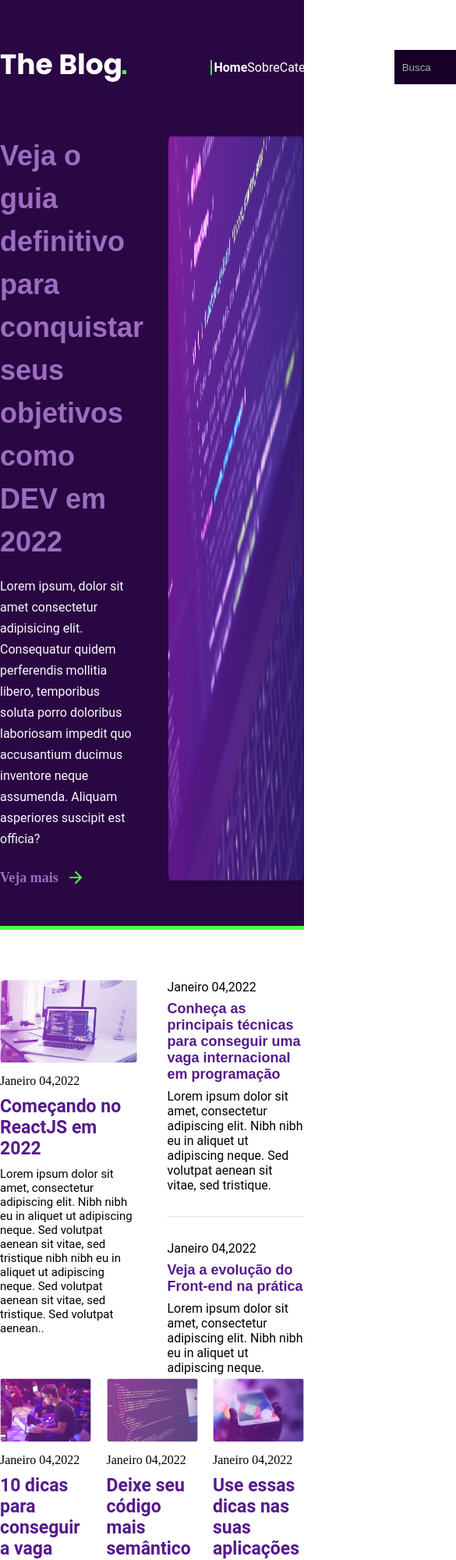
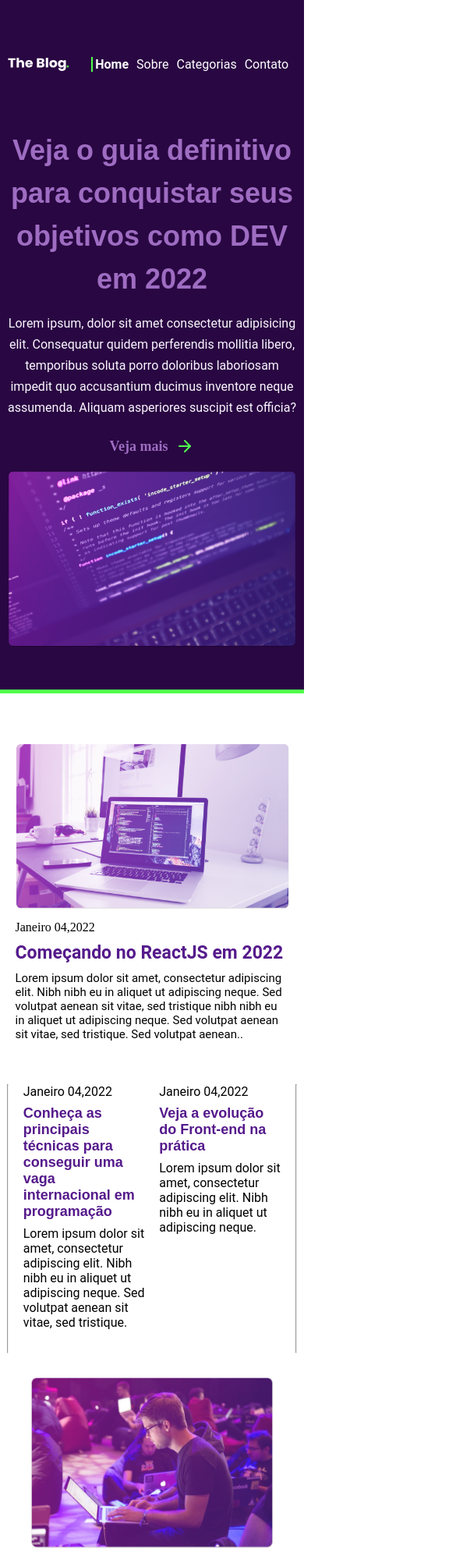
Before and after one commit to GabrielCostaLuiz/Portfolio-Desafios_Rocketseat, a plain HTML site: page RocketBlog/index.html in a window 390 px wide. Shown: the top 2000 px of the page at 78% size, 585 px wide, since content can reach past the window. Drawn offline with Linux system fonts and the light colour scheme.

Commit message:
Site Responsivo
Finalizado

```diff
--- a/RocketBlog/css/index.css
+++ b/RocketBlog/css/index.css
@@ -7,6 +7,10 @@
   padding: 0;
   outline: 0;
   text-decoration: none;
+}
+
+hr {
+  display: none;
 }
 
 html,
@@ -19,7 +23,6 @@ html {
 }
 body {
   font-size: 1.6rem;
-
 }
 
 header {
@@ -40,15 +43,19 @@ nav {
   align-items: center;
 }
 
-nav .logo {
-  padding-right: 10.75rem;
+nav a {
+
+}
+
+nav a .logo {
+  width: 100%;
 }
 
 nav ul {
   list-style: none;
   display: flex;
   justify-content: space-between;
-  width: 33%;
+  width: 40%;
 }
 
 nav ul a {
@@ -69,8 +76,8 @@ nav ul li a:hover {
 
 nav .inputbusca {
   display: flex;
-  width: 30%;
-  padding-left: 10.75rem;
+  width: 21%;
+
 }
 
 nav .inputbusca input {
@@ -93,7 +100,7 @@ nav .inputbusca button {
   background-color: #9e6dc2;
 }
 
-main{
+main {
   padding-bottom: 50px;
 }
 
@@ -165,11 +172,10 @@ section .nulo {
   display: none;
 }
 
-  a h2{
+a h2 {
   font-size: 2.3rem;
 }
 /*  */
-
 
 .card1 {
   display: flex;
@@ -225,11 +231,11 @@ article:first-of-type {
   margin-bottom: 30px;
 }
 
-article:nth-of-type(2){
+article:nth-of-type(2) {
   margin-top: 30px;
 }
 
-hr{
+hr {
   opacity: 30%;
 }
 
@@ -242,3 +248,151 @@ hr{
   max-width: 30%;
   width: 100%;
 }
+
+/* RESPONSIVIDADE */
+
+@media (max-width: 1150px) {
+  nav {
+    justify-content: space-evenly;
+  }
+
+  nav a{
+    padding-right:0 ;
+  }
+
+  nav ul{
+    width: 40%;
+  }
+
+  nav .inputbusca {
+    width: 23%;
+    padding-left: 0;
+  }
+
+  .secteximg {
+    justify-content: space-around;
+  }
+
+  .cards2,
+  .card1 {
+    justify-content: space-around;
+  }
+}
+
+@media (max-width: 1180px) {
+  nav {
+    justify-content: space-evenly;
+  }
+
+  nav .inputbusca {
+    padding-left: 0;
+    width: 21%;
+  }
+
+  nav a {
+    width: 20%;
+    padding-right: 0;
+  }
+
+  .secteximg {
+    flex-direction: column;
+    align-items: center;
+  }
+
+  .textgroup,
+  .imggroup {
+    width: 95% !important;
+    text-align: center;
+  }
+
+  .textgroup {
+    margin-bottom: 20px;
+    display: flex;
+    flex-direction: column;
+    align-items: center;
+  }
+
+  .textgroup .vejamais {
+    text-align: center;
+  }
+
+  .cards2,
+  .card1 {
+    justify-content: space-around;
+  }
+}
+
+@media (max-width: 1100px) {
+  .inputbusca {
+    display: none !important;
+  }
+
+  nav {
+    justify-content: space-around;
+  }
+
+  nav a {
+    display: flex;
+    width: 20%;
+    align-items: center;
+  }
+
+  hr {
+    display: block !important;
+    opacity: 100%;
+  }
+
+  nav ul {
+    width: 70%;
+    justify-content: space-evenly;
+  }
+
+  .card1 {
+    flex-direction: column;
+    align-items: center;
+  }
+
+  .card1in {
+    max-width: 90%;
+  }
+
+  .artigo {
+    display: flex;
+    max-width: 100%;
+    justify-content: space-around;
+    margin-bottom: 30px;
+  }
+
+  hr {
+    display: none;
+  }
+
+  .artigo article {
+    width: 40%;
+  }
+
+  article:nth-of-type(2) {
+    margin-top: 0px;
+  }
+
+  .cards2 {
+    flex-direction: column;
+    align-items: center;
+  }
+
+  .card2in {
+    display: block;
+    max-width: 80%;
+    margin-bottom: 30px;
+  }
+}
+
+@media (max-width: 320px) {
+    nav a{
+        width: 18%;
+    }
+
+    nav ul{
+        width: 77%;
+    }
+}
--- a/RocketBlog/index.html
+++ b/RocketBlog/index.html
@@ -30,7 +30,7 @@
         </div>
       </nav>
 
-      <section class="secteximg">
+      <section class="secteximg" id="secteximg">
         <div class="textgroup">
           <h1>
             Veja o guia definitivo para conquistar seus objetivos como DEV em
@@ -75,9 +75,13 @@
             </div>
           </div>
 
+
           <section class="artigo">
+            <hr>
             <h2 class="nulo">artigo</h2>
+
             <article>
+
               <p>Janeiro 04,2022</p>
               <a href=""
                 ><h2>
@@ -89,7 +93,7 @@
                 Lorem ipsum dolor sit amet, consectetur adipiscing elit. Nibh nibh eu in aliquet ut adipiscing neque. Sed volutpat aenean sit vitae, sed tristique.
               </p>
             </article>
-            <hr>
+
             <article>
               <p>Janeiro 04,2022</p>
               <a href=""><h2>Veja a evolução do Front-end na prática</h2></a>
@@ -97,7 +101,9 @@
                 Lorem ipsum dolor sit amet, consectetur adipiscing elit. Nibh nibh eu in aliquet ut adipiscing neque.
               </p>
             </article>
+            <hr>
           </section>
+
         </div>
 
         <div class="cards2">
```
Lines whose indentation alone changed are shown as unchanged.
